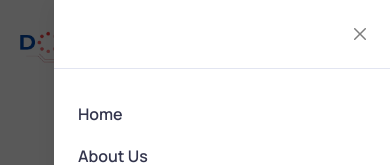
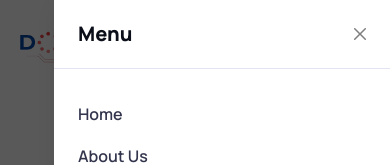
Before and after one commit to DoSan-ORG/dosan-org-site, a React (Vite) app: page / in a window 390 px wide. Both pictures are taken after a click on the button "Toggle navigation". Shown: the top 165 px of the page. Built offline with nearby package versions, Linux system fonts and the light colour scheme.

Commit message:
Fix header nav text color based on theme

```diff
--- a/src/components/UI/Header.jsx
+++ b/src/components/UI/Header.jsx
@@ -20,7 +20,7 @@ function Header(){
                 </NavLink>
                 <div id="navbarNav" className={`offcanvas offcanvas-end ${theme === 'dark' ? 'bg-dark': ''}`}>
                     <div className="offcanvas-header border-bottom">
-                        <h5 className="offcanvas-title text-white">Menu</h5>
+                        <h5 className={`offcanvas-title text-${theme === 'dark' ? 'white': 'dark'}`}>Menu</h5>
                         <button type="button" className={`btn-close btn-close-${theme === 'dark' ? 'white': 'dark'}`} data-bs-dismiss="offcanvas" aria-label="Close"></button>
                     </div>
                     <div className="offcanvas-body">
```
